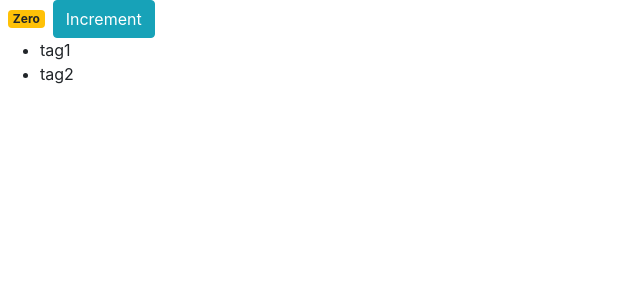
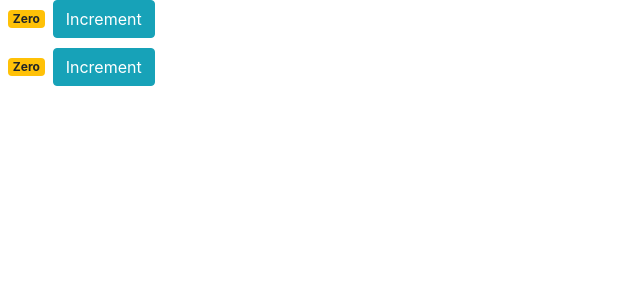
Before and after one commit to maikhanh123/react-couters, a React (Create React App) app: page / in a window 1280 px wide. Shown: the top 300 px of the page, without its empty margins (0-640 px from the left). Built offline with nearby package versions, Linux system fonts and the light colour scheme.

Commit message:
component Couters

```diff
--- a/src/counter.jsx
+++ b/src/components/counter.jsx
@@ -13,7 +13,7 @@ class Counter extends Component {
 
   render() {
     return (
-      <div>
+      <div style={{marginBottom: 10}}>
         <span className={this.getBadgeClasses()}>{this.formatCount()}</span>
         <button
           onClick={() => this.handleIncrement({ id: 1 })}
@@ -21,11 +21,6 @@ class Counter extends Component {
         >
           Increment
         </button>
-
-        <div>
-          {this.state.tags.length === 0 && <p>Please create a new tag</p>}
-          {this.renderTag()}
-        </div>
       </div>
     );
   }
@@ -34,20 +29,6 @@ class Counter extends Component {
     console.log(productId);
     this.setState({ count: this.state.count + 1 });
   };
-
-  renderTag() {
-    if (this.state.tags.length === 0) {
-      return <p>There are no tag</p>;
-    } else {
-      return (
-        <ul>
-          {this.state.tags.map(tag => (
-            <li key={tag}>{tag}</li>
-          ))}
-        </ul>
-      );
-    }
-  }
 
   getBadgeClasses() {
     let classes = "badge m-2 badge-";
--- /dev/null
+++ b/src/components/counters.jsx
@@ -0,0 +1,15 @@
+import React, { Component } from "react";
+import Counter from './counter';
+class Counters extends Component {
+  state = {};
+  render() {
+    return (
+        <div>
+            <Counter/>
+            <Counter/>
+        </div>
+    );
+  }
+}
+
+export default Counters;
--- a/src/index.js
+++ b/src/index.js
@@ -4,9 +4,9 @@ import './index.css';
 import App from './App';
 import * as serviceWorker from './serviceWorker';
 import 'bootstrap/dist/css/bootstrap.css';
-import Counter from './counter';
+import Counters from './components/counters';
 
-ReactDOM.render(<Counter />, document.getElementById('root'));
+ReactDOM.render(<Counters />, document.getElementById('root'));
 
 // If you want your app to work offline and load faster, you can change
 // unregister() to register() below. Note this comes with some pitfalls.
```
